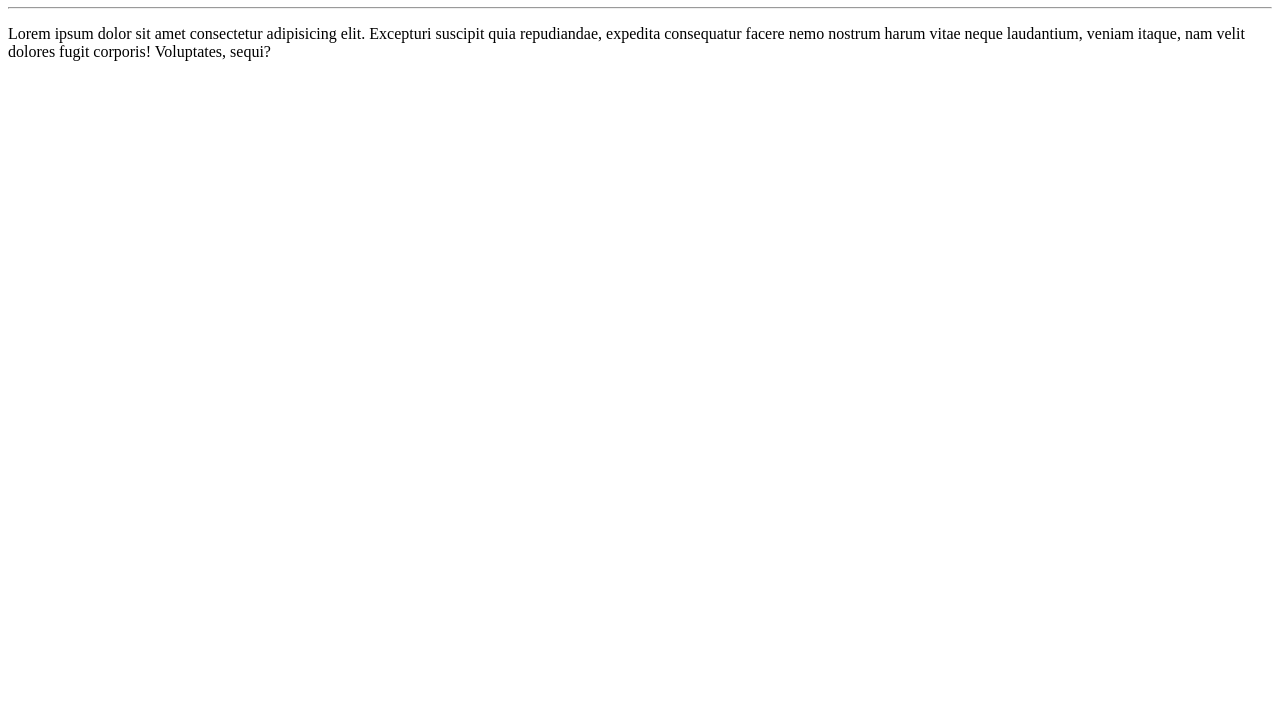
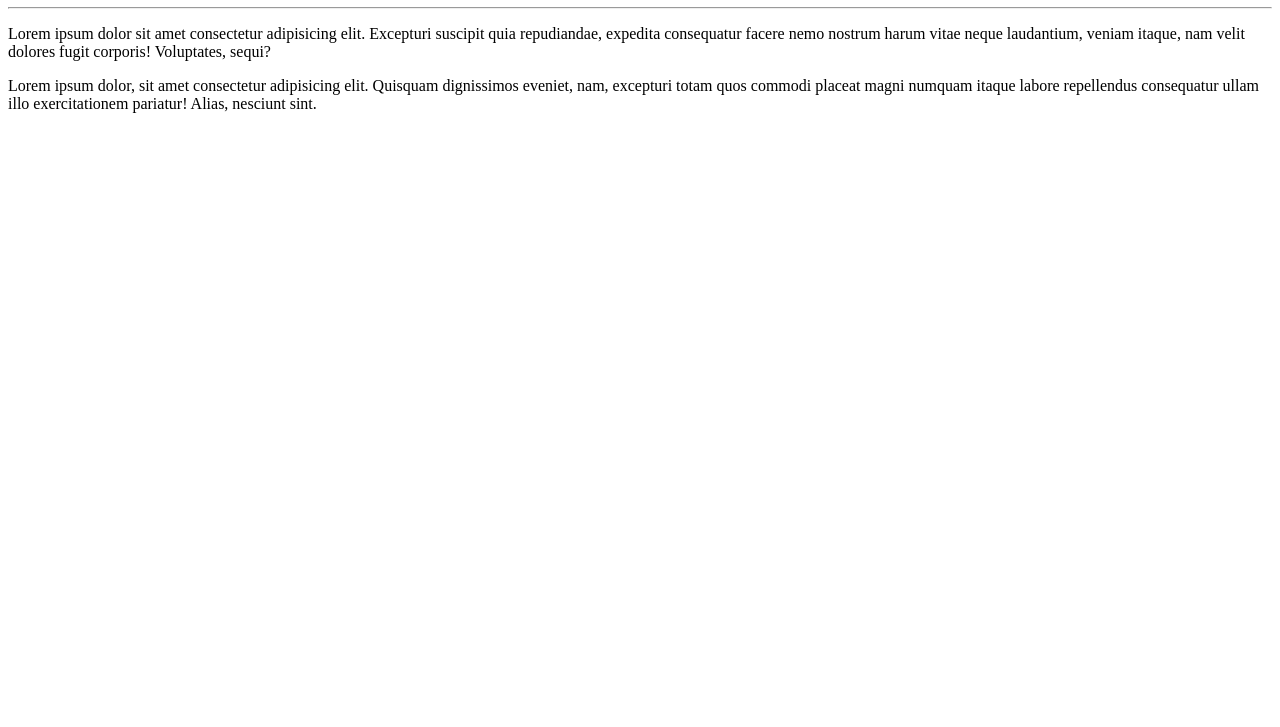
Before and after one commit to edilanesilva/Ola-Mundo, a plain HTML site: page site-exemplo/index.html in a window 1280 px wide. Shown: the part 73-800 px from the top of the page. Drawn offline with Linux system fonts and the light colour scheme.

Commit message:
adicionei  um parágrafo

```diff
--- a/site-exemplo/index.html
+++ b/site-exemplo/index.html
@@ -10,5 +10,6 @@
 	<h1>Olá, Mundo!</h1>
 	<hr>
 	<p>Lorem ipsum dolor sit amet consectetur adipisicing elit. Excepturi suscipit quia repudiandae, expedita consequatur facere nemo nostrum harum vitae neque laudantium, veniam itaque, nam velit dolores fugit corporis! Voluptates, sequi?</p>
+	<p>Lorem ipsum dolor, sit amet consectetur adipisicing elit. Quisquam dignissimos eveniet, nam, excepturi totam quos commodi placeat magni numquam itaque labore repellendus consequatur ullam illo exercitationem pariatur! Alias, nesciunt sint.</p>
 </body>
 </html>
```
